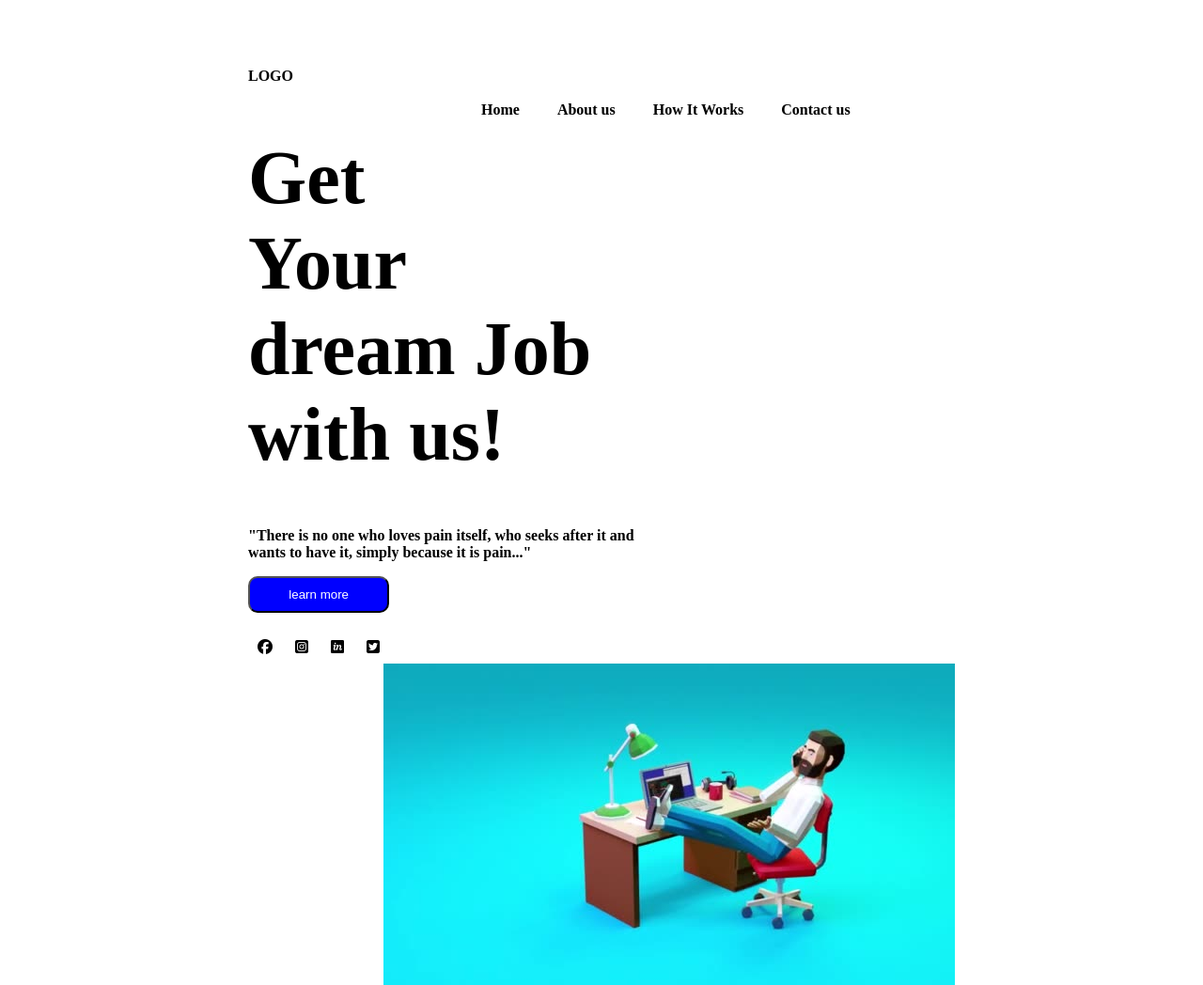
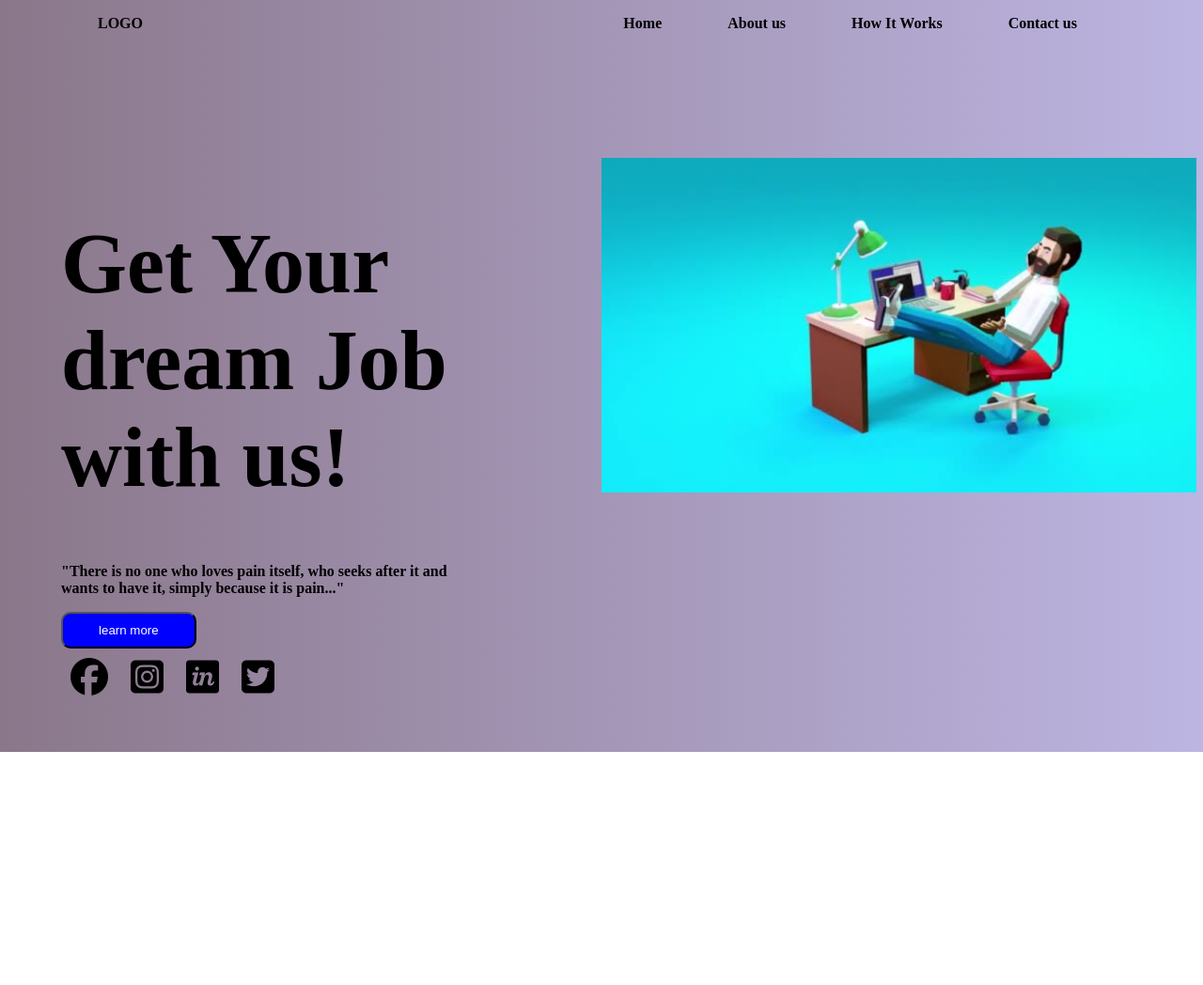
Before and after one commit to HOSEWELL/landin, a plain HTML site: page index.html in a window 1280 px wide. Shown: the whole page at 94% size. After the commit the page ends 800 px from the top, so only its background shows below. Drawn offline with Linux system fonts and the light colour scheme.

Commit message:
modification on files

```diff
--- a/index.css
+++ b/index.css
@@ -1,35 +1,28 @@
 .topnav-list ul li{
     font-weight:600;
-    justify-content: space-between;
     display: flex;
     list-style: none;
     float: right;
-    padding: 20px;
+    padding-right: 70px;
 }
 .topnav-list{
-    display: flex;
-    justify-content: space-between;
     list-style: none;
-}
-.topnav-list{
-    width: 75%;
-    list-style: none;
-    float: right;
 }
 .button{
     border-radius: 10px;
     background-color: blue;
     color: white;
     padding: 10px;
-    width: 20%;
+    width: 25%;
 }
 body{
-    padding:5% 20%;
-    background-image: linear-gradient(to right,rgb(226, 157, 29));
+    background-image: linear-gradient(to right,rgb(138, 119, 138),rgb(189, 181, 226));
+    margin: 0% 5%;
 }
 .h1{
     font-weight: 600;
-    font-size: 80px;
+    font-size: 90px;
+    padding: top 20%;
 }
 nav{
     list-style: none;
@@ -39,12 +32,29 @@ p{
     font-weight: 600;
 }
 .contact{
-    padding: 1px;
     border-radius: 20px;
 }
 img{
-    float: right;
+  width: 110%;
 }
-.fa-brands{
+i{
+    font-size: 40px;
+    justify-content: space-between;
     padding: 10px;
 }
+ul{
+    height: 20px;
+}
+.content{
+padding-top: 1px;
+}
+main{
+    padding-top: 10%;
+    display: grid;
+    grid-template-columns: 50% 50%;
+    border: 1px solid transparent;
+}
+.logo{
+    font-size: 100px;
+    font-weight: 900;
+}
--- a/index.html
+++ b/index.html
@@ -1,5 +1,6 @@
 <!DOCTYPE html>
 <html lang="en">
+
 <head>
     <meta charset="UTF-8">
     <meta name="viewport" content="width=device-width, initial-scale=1.0">
@@ -7,35 +8,35 @@
     <title>Logo</title>
     <script src="https://kit.fontawesome.com/26bacd17cb.js" crossorigin="anonymous"></script>
 </head>
+
 <body>
-    <nav>
-        <span class="topnav">LOGO</span>
-        <div class="topnav-list">
+        <nav class="topnav-list">
             <ul>
+                <span class="Logo">LOGO</span>
                 <li class="Contact">Contact us</li>
                 <li>How It Works</li>
                 <li>About us</li>
                 <li>Home</li>
-        </div>
             </ul>
         </nav>
+    </div>
     <main>
-        <div>
+        <div class="content">
             <h1 class="h1">Get Your<br>dream Job<br>with us!</h1>
-            <p>"There is no one who loves pain itself, who seeks after it and<br>wants to have it, simply because it is pain..."</p>
+            <p>"There is no one who loves pain itself, who seeks after it and<br>wants to have it, simply because it is
+                pain..."</p>
             <button class="button">learn more</button>
             <br>
-        </div>
-        <br>
-        <div>
             <i class="fa-brands fa-facebook"></i>
             <i class="fa-brands fa-square-instagram"></i>
             <i class="fa-brands fa-invision"></i>
             <i class="fa-brands fa-square-twitter"></i>
         </div>
+        <div>
+            <img src="depositphotos_518123800-stock-video-office-worker-chatting-on-the.jpg" alt="">
+        </div>
     </main>
-        <div>
-        <div><img src="depositphotos_518123800-stock-video-office-worker-chatting-on-the.jpg" alt=""></div>
-        </div>
+
 </body>
+
 </html>
```
Lines whose indentation alone changed are shown as unchanged.
